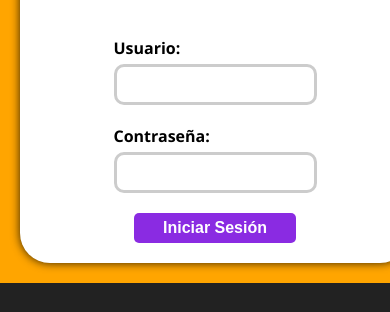
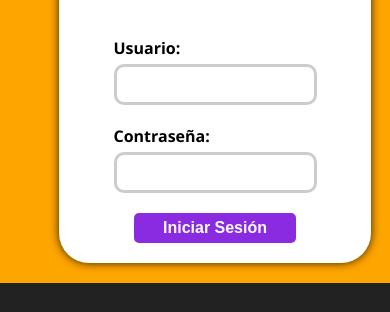
Before and after one commit to Marcelo-alt-lab/NRC_4161, a website: page login.html in a window 390 px wide. Shown: the part 192-504 px from the top of the page. Drawn offline with Linux system fonts and the light colour scheme.

Commit message:
Update stylesLogin.css

```diff
--- a/stylesLogin.css
+++ b/stylesLogin.css
@@ -92,4 +92,9 @@ button {
 }
 
 @media (max-width: 48rem) {
+    .container{
+        max-width: 80%;
+        margin-left: 10%;
+        margin-right:10%;
+    }
 }
```
